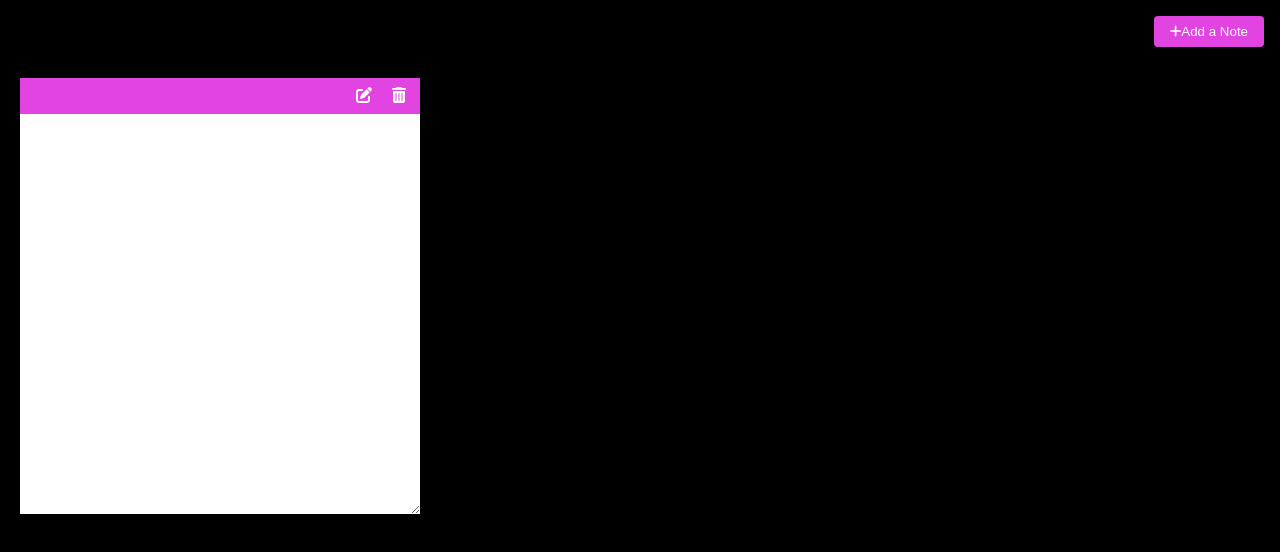
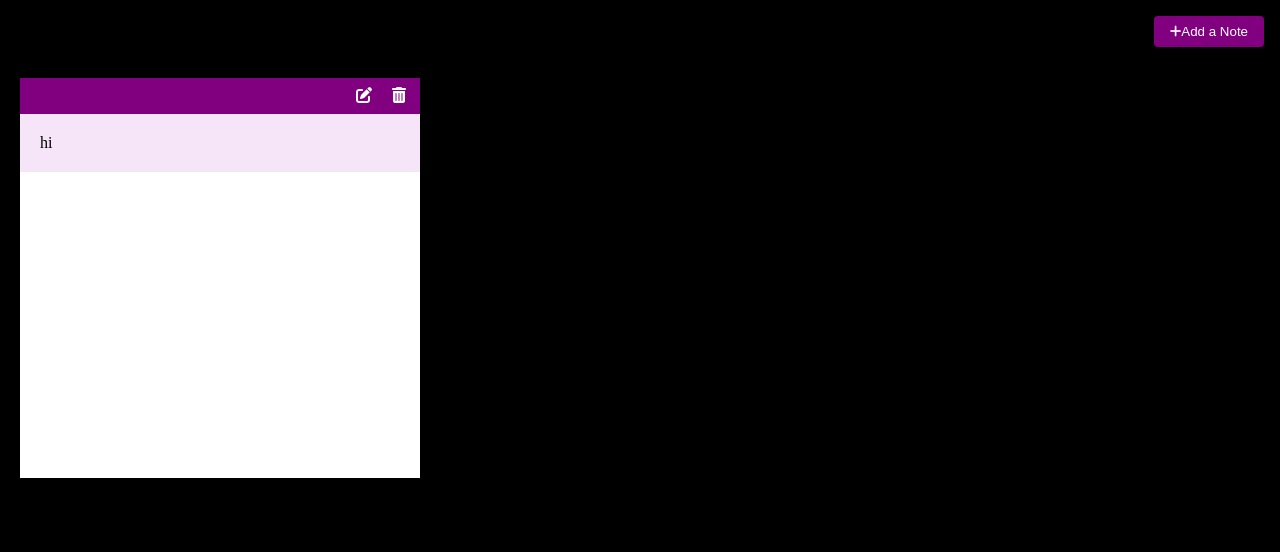
Before and after one commit to ashritha369/Mini-Frontend-Projects-HTML-CSS-JavaScript, a plain HTML site: page 3. Notes App/index.html in a window 1280 px wide. Both pictures are taken after a click on the button "Add a Note". Drawn offline with nearby package versions, Linux system fonts and the light colour scheme.

Commit message:
added DOM

```diff
--- a/3. Notes App/index.html
+++ b/3. Notes App/index.html
@@ -5,27 +5,20 @@
     <meta http-equiv="X-UA-Compatible" content="IE=edge" />
     <meta name="viewport" content="width=device-width, initial-scale=1.0" />
     <title>Note App</title>
+    <link rel="stylesheet" href="./style.css" />
   </head>
   <body>
     <button class="add" id="add"><i class="fas fa-plus"></i>Add a Note</button>
 
-    <div class="note">
-      <div class="tools">
-        <button class="edit"><i class="fas fa-edit"></i></button>
-        <button class="delete"><i class="fas fa-trash-alt"></i></button>
-      </div>
-
-      <div class="hidden"></div>
-      <textarea></textarea>
-    </div>
     <!-- Used library for marked down where we can usue mark up language syntax in notes content -->
+    <!-- 4.3.0 version won't work to use marked() so use the one shown in video  that is 1.2.2 -->
     <script
       src="https://cdnjs.cloudflare.com/ajax/libs/marked/4.3.0/marked.min.js"
       integrity="sha512-zAs8dHhwlTbfcVGRX1x0EZAH/L99NjAFzX6muwOcOJc7dbGFNaW4O7b9QOyCMRYBNjO+E0Kx6yLDsiPQhhWm7g=="
       crossorigin="anonymous"
       referrerpolicy="no-referrer"
     ></script>
-    <link rel="stylesheet" href="style.css" />
+
     <!-- -->
     <!-- FONT AWESOME -->
     <script
--- a/3. Notes App/script.js
+++ b/3. Notes App/script.js
@@ -0,0 +1,54 @@
+// We will create this
+/*
+    <div class="note">
+      <div class="tools">
+        <button class="edit"><i class="fas fa-edit"></i></button>
+        <button class="delete"><i class="fas fa-trash-alt"></i></button>
+      </div>
+
+      <div class="hidden"></div>
+      <textarea></textarea>
+    </div>
+*/
+
+const addBtn = document.getElementById("add");
+addBtn.addEventListener("click", () => addNewNote("hi"));
+
+function addNewNote(text = "") {
+  const note = document.createElement("div");
+  note.classList.add("note");
+  note.innerHTML = `
+  <div class="tools">
+        <button class="edit"><i class="fas fa-edit"></i></button>
+        <button class="delete"><i class="fas fa-trash-alt"></i></button>
+  </div>
+
+      <div class= "main ${text ? "" : "hidden"}"></div>
+      <textarea class=${text ? "hidden" : ""}></textarea>
+  `;
+  const editBtn = note.querySelector(".edit");
+  const deleteBtn = note.querySelector(".delete");
+  const main = note.querySelector(".main");
+  const textArea = note.querySelector("textarea");
+
+  textArea.value = text;
+  //using marked down library using 'marked' : NOT WORKING: marked(text) for main.innerHTML
+  main.innerHTML = text;
+  //   main.innerHTML = marked(text);
+  deleteBtn.addEventListener("click", () => {
+    note.remove();
+  });
+  //   we have to toggle name and text area
+  editBtn.addEventListener("click", () => {
+    main.classList.toggle("hidden");
+    textArea.classList.toggle("hidden");
+  });
+
+  textArea.addEventListener("input", (e) => {
+    //desturtured e.target.value
+    const { value } = e.target;
+    //using marked down library using 'marked' : NOT WORKING: marked(value) for main.innerHTML
+    main.innerHTML = value;
+  });
+  document.body.appendChild(note);
+}
--- a/3. Notes App/style.css
+++ b/3. Notes App/style.css
@@ -13,7 +13,7 @@ body {
   position: fixed;
   top: 1rem;
   right: 1rem;
-  background-color: rgb(225, 68, 225);
+  background-color: purple;
   color: white;
   border-radius: 4px;
   border: none;
@@ -30,7 +30,7 @@ body {
 }
 
 .note .tools {
-  background-color: rgb(225, 68, 225);
+  background-color: purple;
   display: flex;
   justify-content: flex-end;
   padding: 0.5rem;
@@ -58,3 +58,12 @@ body {
 .hidden {
   display: none;
 }
+/* BELOW STYLES ARE ADDED TO UNDERSTAND THE ROLE OF MAIN CLASS AND TEXTAREA, comment is out once understood */
+.main {
+  background-color: rgb(246, 229, 248);
+  padding: 20px;
+}
+
+textarea {
+  background-color: rgb(248, 248, 180);
+}
```
